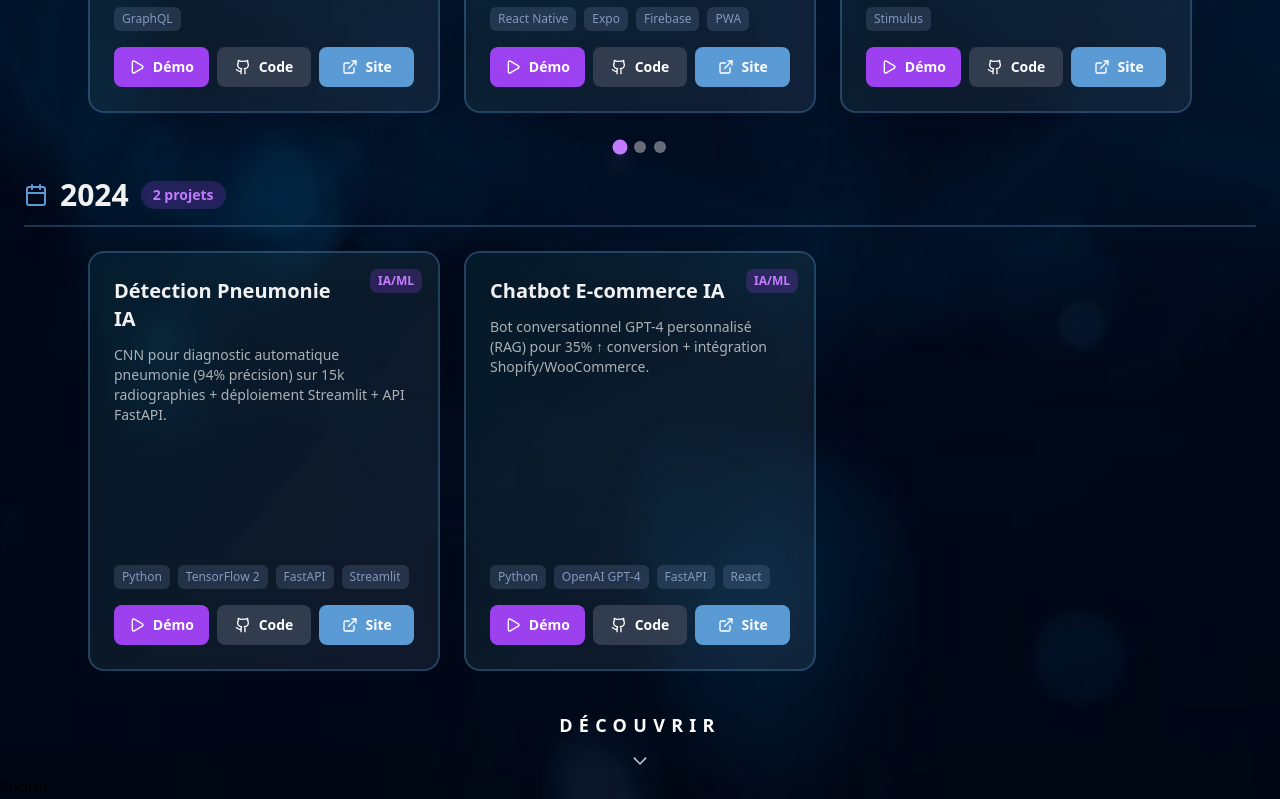
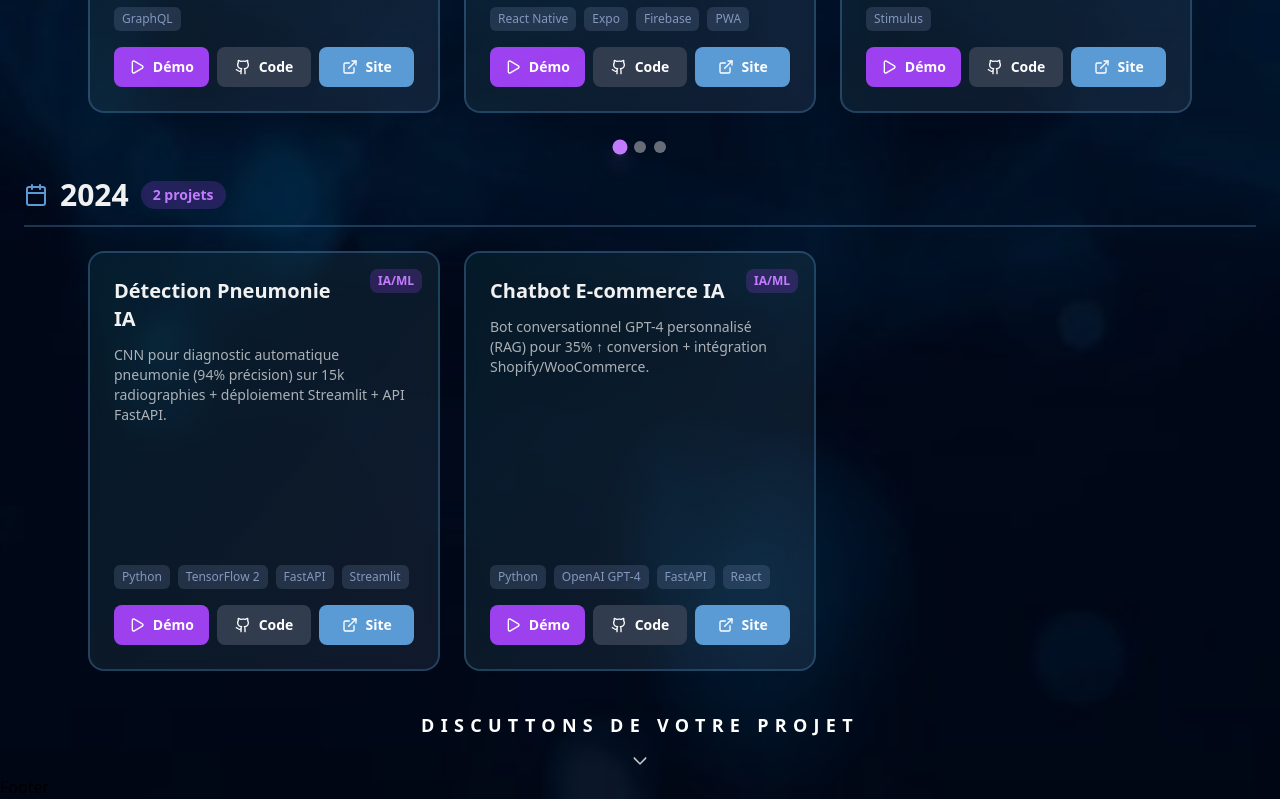
Before and after one commit to MANDANIAINAPRECIEUX/portofolio, a React (Vite) app: page / in a window 1280 px wide. Shown: the part 2887-3686 px from the top of the page. Built offline with nearby package versions, Linux system fonts and the light colour scheme.

Commit message:
DISCUTTONS DE VOTRE PROJET

```diff
--- a/src/App.tsx
+++ b/src/App.tsx
@@ -52,7 +52,7 @@ function App() {
           <Triage />
         </div>
         <div className="mt-4">
-          <Fleche  name="Découvrir"/>
+          <Fleche  name="DISCUTTONS DE VOTRE PROJET"/>
         </div>
         <Footer />
       </div>
--- a/src/components/Triage.tsx
+++ b/src/components/Triage.tsx
@@ -143,7 +143,7 @@ const ProjectList = () => {
             <div className="relative flex items-center justify-center mb-10">
               {/* Titre centré */}
               <div className="text-center">
-                <h2 className="text-3xl md:text-4xl font-bold animate-fade-in">
+                <h2 className="text-5xl md:text-4xl font-bold animate-fade-in">
                   <span className="bg-gradient-to-r from-[#f1f1f1] via-purple-300 to-[#f1f1f1] bg-clip-text text-transparent">
                     Mes Projets
                   </span>
```
